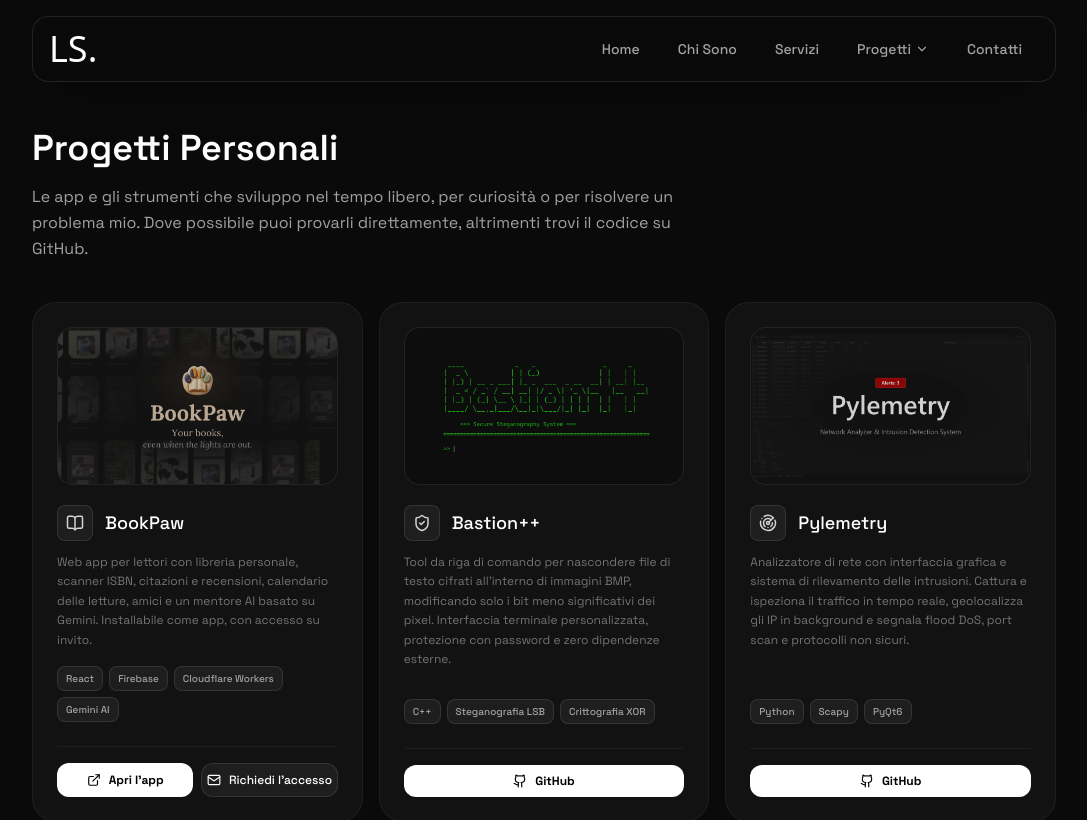
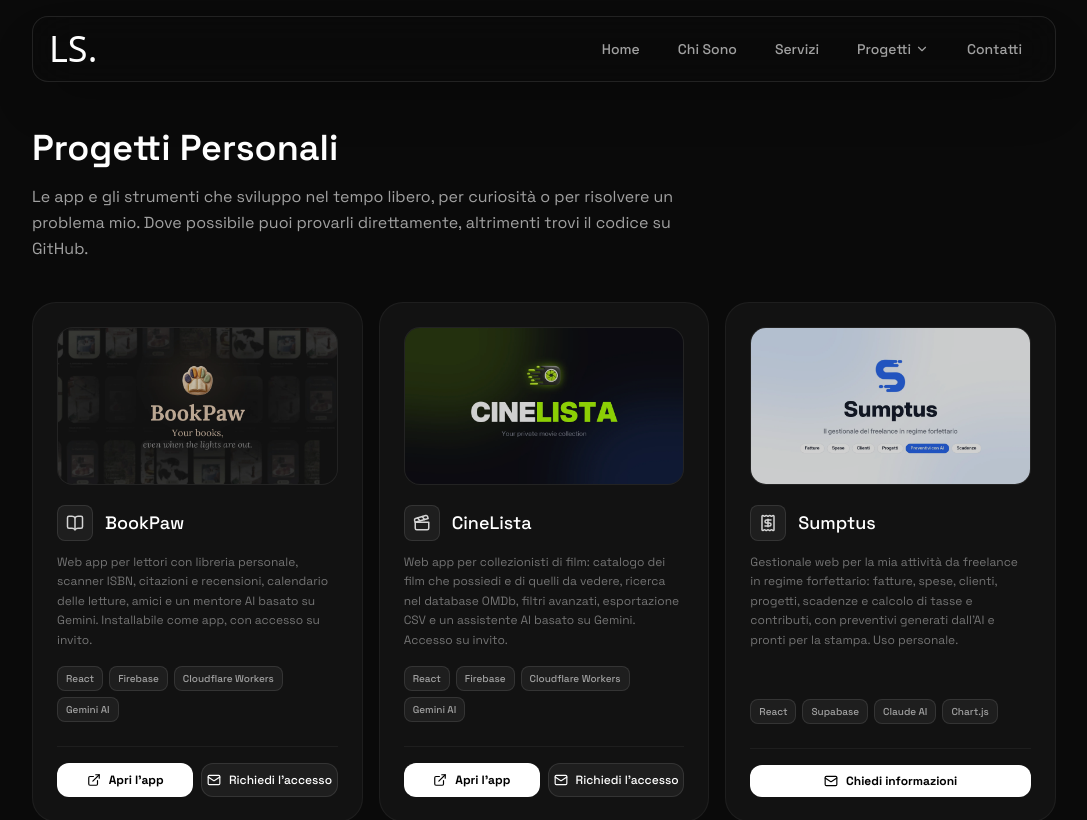
Before and after one commit to sadsotti/main-website, a React (Vite) app: page /lab in a window 1280 px wide. Shown: the top 820 px of the page, without its empty margins (96-1183 px from the left). Built offline with nearby package versions, Linux system fonts and the light colour scheme; a web font is replaced by a local one.

Commit message:
Add CineLista and Sumptus to personal projects

```diff
--- a/src/lib/site.js
+++ b/src/lib/site.js
@@ -32,7 +32,7 @@
   },
   '/lab': {
     title: 'Progetti Personali: App e Software | Lorenzo Sottile',
-    description: 'I miei progetti personali: BookPaw, una web app per lettori con AI, un tool di steganografia in C++, un analizzatore di rete in Python e un bot Discord con AI.',
+    description: 'I miei progetti personali: le web app con AI BookPaw, CineLista e Sumptus, un tool di steganografia in C++, un analizzatore di rete in Python e un bot Discord.',
   },
   '/contatti': {
     title: 'Contatti | Richiedi una Consulenza | Lorenzo Sottile',
--- a/src/pages/Contact.jsx
+++ b/src/pages/Contact.jsx
@@ -1,5 +1,5 @@
 import { useState, useRef } from 'react';
-import { Link } from 'react-router-dom';
+import { Link, useSearchParams } from 'react-router-dom';
 import { motion } from 'framer-motion';
 import emailjs from '@emailjs/browser';
 import { Send, Mail, MapPin, CheckCircle, AlertCircle, Loader2 } from 'lucide-react';
@@ -9,6 +9,8 @@
 
 function Contacts() {
   const form = useRef();
+  const [searchParams] = useSearchParams();
+  const presetSubject = (searchParams.get('oggetto') || '').slice(0, 120);
   const [isSubmitting, setIsSubmitting] = useState(false);
   const [submitStatus, setSubmitStatus] = useState(null);
   const [privacyAccepted, setPrivacyAccepted] = useState(false);
@@ -177,6 +179,8 @@
                 <label htmlFor="subject" className="text-xs font-medium text-neutral-400 pl-1">Oggetto</label>
                 <input
                   type="text" name="subject" id="subject"
+                  key={presetSubject}
+                  defaultValue={presetSubject}
                   className="w-full bg-[#1a1a1a] border border-white/10 rounded-xl px-4 py-3 text-sm text-white placeholder:text-neutral-600 focus:outline-none focus:ring-2 focus:ring-white/20 focus:border-white/30 transition-all"
                   placeholder="Richiesta informazioni..."
                 />
--- a/src/pages/Lab.jsx
+++ b/src/pages/Lab.jsx
@@ -1,5 +1,6 @@
+import { Link } from 'react-router-dom';
 import { motion } from 'framer-motion';
-import { ExternalLink, Mail, BookOpen, ShieldCheck, Radar, Bot } from 'lucide-react';
+import { ExternalLink, Mail, BookOpen, Clapperboard, Receipt, ShieldCheck, Radar, Bot } from 'lucide-react';
 import { GithubIcon } from '../components/Icons';
 import Seo from '../components/Seo';
 
@@ -24,7 +25,19 @@
       id: 0, icon: BookOpen, titolo: "BookPaw",
       stack: ["React", "Firebase", "Cloudflare Workers", "Gemini AI"],
       desc: "Web app per lettori con libreria personale, scanner ISBN, citazioni e recensioni, calendario delle letture, amici e un mentore AI basato su Gemini. Installabile come app, con accesso su invito.",
-      cover: "/progetti/cover_bookpaw.webp", alt: "BookPaw, web app per lettori con libreria personale e mentore AI", linkApp: "https://joinbookpaw.web.app", linkAccess: `mailto:info@lorenzosottile.it?subject=${encodeURIComponent("Richiesta di accesso a BookPaw")}`, linkCode: ""
+      cover: "/progetti/cover_bookpaw.webp", alt: "BookPaw, web app per lettori con libreria personale e mentore AI", linkApp: "https://joinbookpaw.web.app", linkAccess: `/contatti?oggetto=${encodeURIComponent("Richiesta di accesso a BookPaw")}`, linkCode: ""
+    },
+    {
+      id: 4, icon: Clapperboard, titolo: "CineLista",
+      stack: ["React", "Firebase", "Cloudflare Workers", "Gemini AI"],
+      desc: "Web app per collezionisti di film: catalogo dei film che possiedi e di quelli da vedere, ricerca nel database OMDb, filtri avanzati, esportazione CSV e un assistente AI basato su Gemini. Accesso su invito.",
+      cover: "/progetti/cover_cinelista.webp", alt: "CineLista, web app per collezionisti di film con assistente AI", linkApp: "https://joincinelista.web.app", linkAccess: `/contatti?oggetto=${encodeURIComponent("Richiesta di accesso a CineLista")}`, linkCode: ""
+    },
+    {
+      id: 5, icon: Receipt, titolo: "Sumptus",
+      stack: ["React", "Supabase", "Claude AI", "Chart.js"],
+      desc: "Gestionale web per la mia attività da freelance in regime forfettario: fatture, spese, clienti, progetti, scadenze e calcolo di tasse e contributi, con preventivi generati dall'AI e pronti per la stampa. Uso personale.",
+      cover: "/progetti/cover_sumptus.webp", alt: "Sumptus, gestionale per freelance in regime forfettario con preventivi generati dall'AI", linkApp: "", linkInfo: `/contatti?oggetto=${encodeURIComponent("Informazioni su Sumptus")}`, linkCode: ""
     },
     {
       id: 1, icon: ShieldCheck, titolo: "Bastion++",
@@ -95,7 +108,7 @@
                   ))}
                 </div>
 
-                <div className={`grid ${[p.linkApp, p.linkAccess, p.linkCode].filter(Boolean).length > 1 ? 'grid-cols-2' : 'grid-cols-1'} gap-2 mt-auto pt-4 border-t border-white/5`}>
+                <div className={`grid ${[p.linkApp, p.linkAccess, p.linkInfo, p.linkCode].filter(Boolean).length > 1 ? 'grid-cols-2' : 'grid-cols-1'} gap-2 mt-auto pt-4 border-t border-white/5`}>
                   {p.linkApp && (
                     <a
                       href={p.linkApp}
@@ -109,13 +122,23 @@
                   )}
 
                   {p.linkAccess && (
-                    <a
-                      href={p.linkAccess}
+                    <Link
+                      to={p.linkAccess}
                       aria-label={`Richiedi l'accesso a ${p.titolo}`}
                       className={bottoneSecondario}
                     >
                       <Mail size={14} aria-hidden="true" /> Richiedi l'accesso
-                    </a>
+                    </Link>
+                  )}
+
+                  {p.linkInfo && (
+                    <Link
+                      to={p.linkInfo}
+                      aria-label={`Chiedi informazioni su ${p.titolo}`}
+                      className={bottonePrimario}
+                    >
+                      <Mail size={14} aria-hidden="true" /> Chiedi informazioni
+                    </Link>
                   )}
 
                   {p.linkCode && (
```
Also changed, not shown: public/progetti/cover_cinelista.webp (added), public/progetti/cover_sumptus.webp (added).
